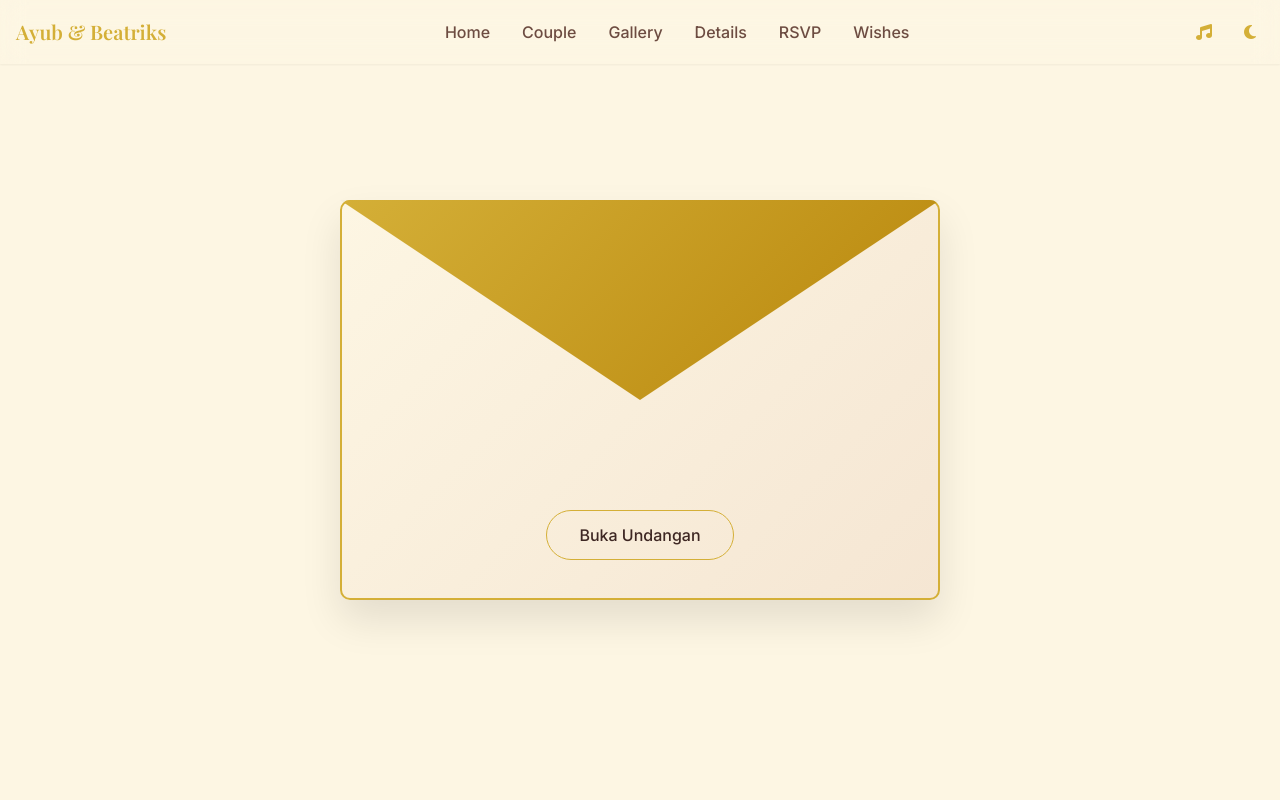
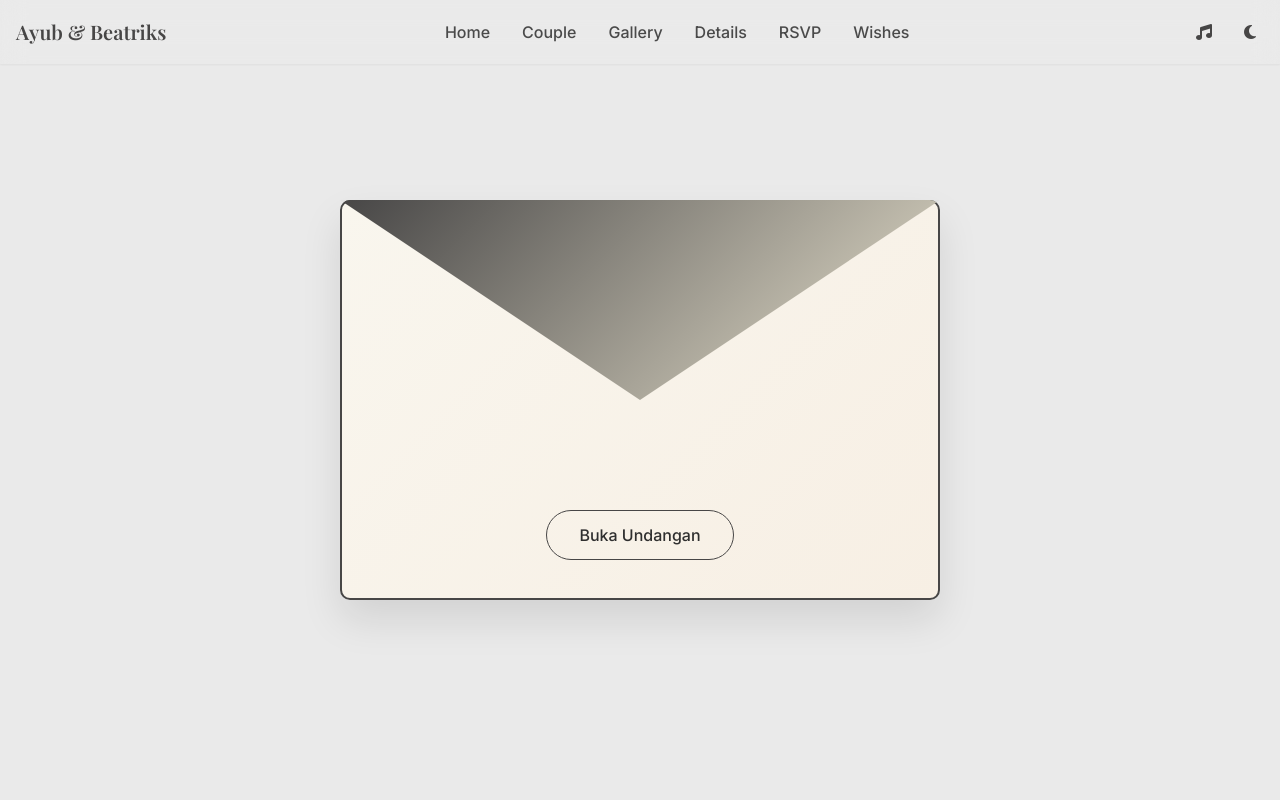
Before and after one commit to loardiSteve/wedding-invitation-ayub-beatriks, a plain HTML site: page index.html in a window 1280 px wide. Shown: the top 800 px of the page. Drawn offline with nearby package versions, Linux system fonts and the light colour scheme; no server answers.

Commit message:
style: Update CSS variables and gradients for improved aesthetics

```diff
--- a/css/styles.css
+++ b/css/styles.css
@@ -5,22 +5,22 @@
 
 /* Custom CSS Variables */
 :root {
-  --cream: #fdf6e3;
-  --brown-800: #3e2723;
-  --brown-600: #6d4c41;
-  --brown-700: #5d4037;
-  --gold: #d4af37;
-  --blush: #f8bbd9;
+  --cream: #eaeaea;
+  --brown-800: #2f2f2f;
+  --brown-600: #4a4a4a;
+  --brown-700: #6d6d6d;
+  --gold: #474646;
+  --blush: #e0e0e0;
 }
 
 /* Dark mode variables */
 .dark {
   --cream: #1a1a1a;
-  --brown-800: #e8d5b7;
-  --brown-600: #d4c5b9;
-  --brown-700: #c7b299;
-  --gold: #ffd700;
-  --blush: #8b4a6b;
+  --brown-800: #f5f5f5;
+  --brown-600: #dcdcdc;
+  --brown-700: #b0b0b0;
+  --gold: #888888;
+  --blush: #2a2a2a;
 }
 
 html {
@@ -106,7 +106,7 @@ body {
   left: 0;
   right: 0;
   bottom: 0;
-  background: linear-gradient(135deg, #fdf6e3 0%, #f5e6d3 100%);
+  background: linear-gradient(135deg, #f9f6ee 0%, #f7efe4 100%);
   border: 2px solid var(--gold);
   border-radius: 10px;
   box-shadow: 0 20px 40px rgba(0, 0, 0, 0.1);
@@ -119,7 +119,7 @@ body {
   left: 0;
   right: 0;
   height: 200px;
-  background: linear-gradient(135deg, var(--gold) 0%, #b8860b 100%);
+  background: linear-gradient(135deg, var(--gold) 0%, #e9e3cf 100%);
   clip-path: polygon(0 0, 100% 0, 50% 100%);
   transform-origin: top;
   transition: transform 1.5s cubic-bezier(0.68, -0.55, 0.265, 1.55);
@@ -268,7 +268,7 @@ body {
   visibility: hidden;
   transition: all 0.3s ease;
   z-index: 1000;
-  box-shadow: 0 4px 12px rgba(212, 175, 55, 0.3);
+  box-shadow: 0 4px 12px rgba(107, 104, 97, 0.4);
 }
 
 #backToTop {
@@ -284,7 +284,7 @@ body {
 
 #backToTop:hover {
   transform: translateY(-3px);
-  box-shadow: 0 6px 20px rgba(212, 175, 55, 0.4);
+  box-shadow: 0 6px 20px rgba(107, 104, 97, 0.4);
 }
 
 #gift {
```
Also changed, not shown: 1 other file.
